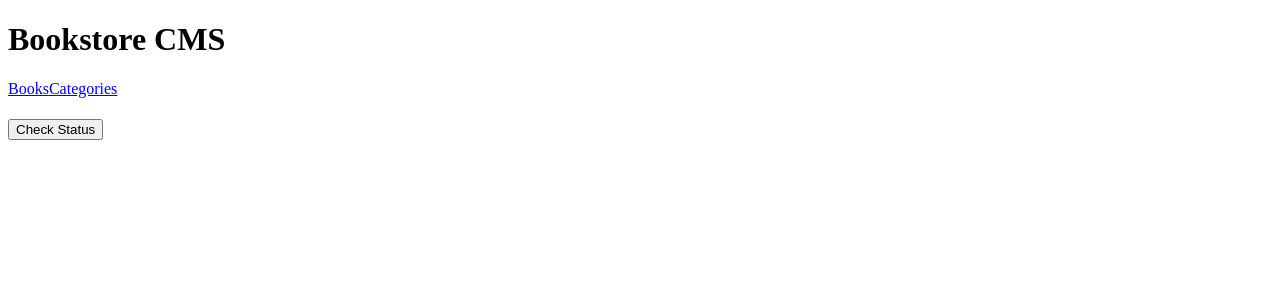
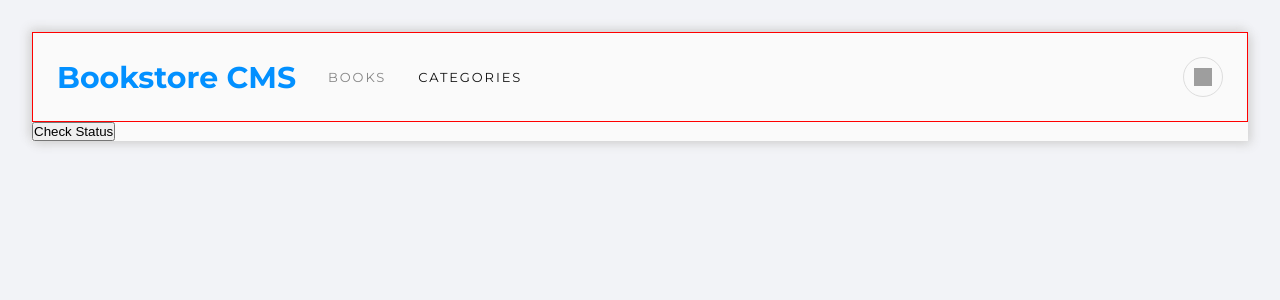
Before and after one commit to Vgonma/bookstore, a React (Vite) app: page /categories in a window 1280 px wide. Shown: the top 300 px of the page. Built offline with nearby package versions, Linux system fonts and the light colour scheme; grey boxes are pictures that could not be loaded.

Commit message:
navbar complete

```diff
--- a/src/App.css
+++ b/src/App.css
@@ -1,3 +1,5 @@
+@import url('https://fonts.googleapis.com/css2?family=Montserrat:wght@100;400;600;700;800;900&display=swap');
+
 :root {
   --pine-tree: #292e1eff;
   --violet-ryb: #7f0799ff;
@@ -8,6 +10,72 @@
 
 * {
   box-sizing: border-box;
+  margin: 0;
+  padding: 0;
+}
+
+body {
+  background-color: #f2f3f7;
+}
+
+img {
+  max-width: 100%;
+}
+
+#root {
+  background-color: #fafafa;
+  margin: 2rem;
+  box-shadow: 3px 3px 10px lightgrey, -3px -3px 10px lightgrey;
+}
+
+.header {
+  border: 1px solid red;
+  display: flex;
+  align-items: center;
+  justify-content: space-between;
+  padding: 1.5rem;
+  width: 100%;
+}
+
+.nav-text-container {
+  display: flex;
+  align-items: center;
+  column-gap: 2rem;
+  flex: 1;
+  font-family: 'Montserrat', sans-serif;
+}
+
+.title {
+  font-size: 30px;
+  color: #0290ff;
+}
+
+.navbar {
+  font-size: 13px;
+  display: grid;
+  grid-auto-flow: column;
+  column-gap: 2rem;
+}
+
+.navbar > a {
+  text-decoration: none;
+  opacity: 0.5;
+  text-transform: uppercase;
+  color: #121212;
+  letter-spacing: 1.9px;
+}
+
+.navbar > a.active {
+  opacity: 1;
+}
+
+.icon-bg {
+  width: 40px;
+  height: 40px;
+  display: flex;
+  padding: 10px;
+  border: 1px solid #ddd;
+  border-radius: 50%;
 }
 
 .book-container {
@@ -19,3 +87,48 @@
   padding: 10px;
   margin: 1rem;
 }
+
+.reading-progress {
+  display: grid;
+  grid-auto-flow: column;
+  gap: 1rem;
+}
+
+.circular-progress-container {
+  width: 112px;
+  height: 112px;
+  border-radius: 50%;
+  background-color: lightgray;
+}
+
+.circular-progress {
+  width: 112px;
+  height: 112px;
+  position: relative;
+  border-radius: 50%;
+  background: conic-gradient(#0290ff 230deg, lightgrey 0deg);
+  display: flex;
+  justify-content: center;
+  align-items: center;
+}
+
+.circular-progress::before {
+  content: '';
+  width: 100px;
+  height: 100px;
+  position: absolute;
+  background-color: white;
+  border-radius: 50%;
+}
+
+.inside-circle {
+  width: 90px;
+  height: 90px;
+  border-radius: 50%;
+  background: white;
+  background: transparent;
+  margin-top: 5px;
+  margin-left: 5px;
+  position: absolute;
+  z-index: 100;
+}
--- a/src/components/Book.jsx
+++ b/src/components/Book.jsx
@@ -27,12 +27,16 @@ function Book(props) {
           <button type="button">Edit</button>
         </ul>
       </div>
+
       <div className="reading-progress">
+
         <div className="circular-progress-container">
           <div className="circular-progress" />
         </div>
-        <p>64%</p>
-        <p>Completed</p>
+        <div className="cirlce-text-container">
+          <p className="circle-percentage">64%</p>
+          <p className="circle-completed">Completed</p>
+        </div>
         <div className="current-progress-container">
           <p className="current-chapter">Current Chapter</p>
           <p className="current-chapter-number">Chapter 17</p>
--- a/src/components/Navbar.jsx
+++ b/src/components/Navbar.jsx
@@ -1,13 +1,21 @@
 import React from 'react';
 import { NavLink } from 'react-router-dom';
+import icon from '../assets/user.png';
 
 export default function Navbar() {
   return (
-    <div>
-      <h1>Bookstore CMS</h1>
-      <div>
-        <NavLink to="/">Books</NavLink>
-        <NavLink to="Categories">Categories</NavLink>
+    <div className="header">
+      <div className="nav-text-container">
+        <h1 className="title">Bookstore CMS</h1>
+        <div className="navbar">
+          <NavLink to="/">Books</NavLink>
+          <NavLink to="Categories">Categories</NavLink>
+        </div>
+      </div>
+      <div className="nav-icon-container">
+        <div className="icon-bg">
+          <img src={icon} alt="profile" />
+        </div>
       </div>
     </div>
   );
```
